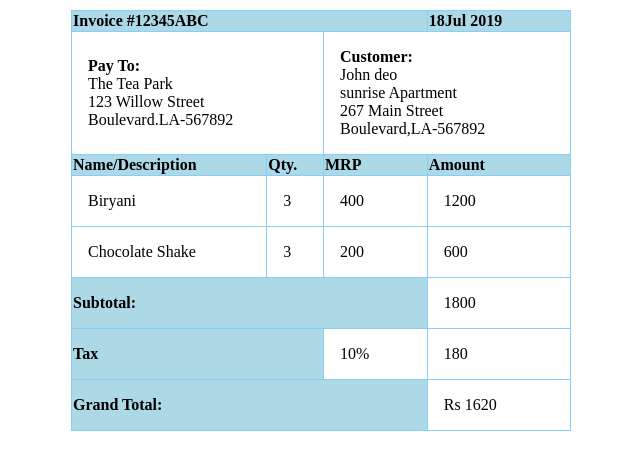
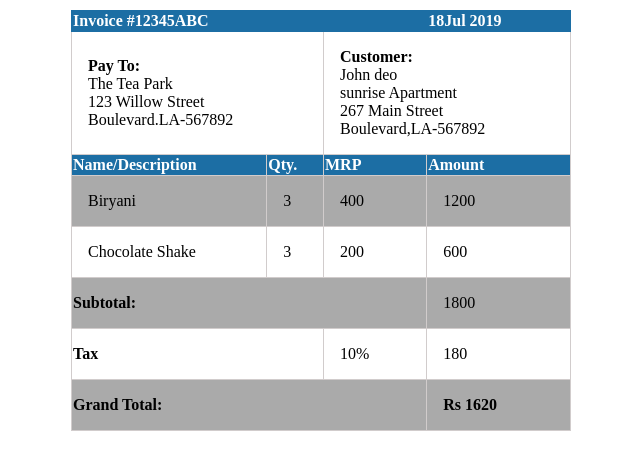
Before and after one commit to ssurbhi09/Table._.project, a plain HTML site: page index.html in a window 1280 px wide. Shown: the whole page, without its empty margins (319-959 px from the left). Drawn offline with Linux system fonts and the light colour scheme.

Commit message:
changed table color and design

```diff
--- a/index.html
+++ b/index.html
@@ -1,5 +1,6 @@
 <!DOCTYPE html>
 <html>
+
 <head>
     <meta charset="utf-8">
     <title>Table project</title>
@@ -7,52 +8,58 @@
         table {
             padding: 8px;
             width: 500px;
-                margin-top:10px ;
+            margin-top: 10px;
             margin-bottom: 10px;
-                border: 2px solid lightskyblue;
+            border: 2px solid #1C6EA4;
             font-size: 16px;
-                 margin-left:auto;
-                margin-right:auto;
+            margin-left: auto;
+            margin-right: auto;
         }
-            table , td , th{
 
-                border: 1px solid
-                lightskyblue;
+        table,
+        td,
+        th {
+
+            border: 1px solid #d1cccc;
             border-collapse: collapse;
             font-size: 16;
             text-align: left;
 
 
         }
-            td{
-                padding:16px;
+
+        td {
+            padding: 16px;
         }
     </style>
 </head>
-    <body>
-        <table>
-            <th colspan="3", style="background-color: lightblue;">Invoice #12345ABC</th>
-            <th style="background-color: lightblue;">18Jul 2019</th>
+
+<body style="background-color:  white;">
+    <table style="background-color: white">
+        <th colspan="3" , style="background-color: #1C6EA4;border-color: #1C6EA4;color: white;">Invoice #12345ABC</th>
+        <th style="background-color:  #1C6EA4;border-color: #1C6EA4;color: white;">18Jul 2019</th>
         <tr>
             <td colspan="2">
                 <strong> Pay To:</strong><br>
                 The Tea Park <br>
                 123 Willow Street <br>
-                     Boulevard.LA-567892</td>
+                Boulevard.LA-567892
+            </td>
             <td colspan="2">
                 <strong> Customer:</strong> <br>
                 John deo <br>
                 sunrise Apartment <br>
                 267 Main Street <br>
-                     Boulevard,LA-567892 </td>
+                Boulevard,LA-567892
+            </td>
         </tr>
-            <tr style="background-color: lightblue;">
+        <tr style="background-color:   #1C6EA4; color: white;">
             <th>Name/Description</th>
             <th>Qty.</th>
             <th>MRP</th>
             <th>Amount</th>
         </tr>
-            <tr>
+        <tr style="background-color: #AAAAAA;">
             <td>Biryani</td>
             <td>3</td>
             <td>400</td>
@@ -65,18 +72,19 @@
             <td>600</td>
         </tr>
         <tr>
-                <th colspan="3", style="background-color: lightblue; text-align: left;">Subtotal:</th>
-                <td>1800</td>
+            <th colspan="3" , style="background-color: #AAAAAA; text-align: left;">Subtotal:</th>
+            <td style="background-color: #AAAAAA;">1800</td>
         </tr>
         <tr>
-                <th colspan="2", style="background-color: lightblue;">Tax</th>
-                <td>10%</td>
+            <th colspan="2" , style="background-color:  white;">Tax</th>
+            <td style="background-color: white;">10%</td>
             <td>180</td>
         </tr>
         <tr>
-                <th colspan="3", style="background-color: lightblue;">Grand Total:</th>
-                <td>Rs 1620</td>
+            <th colspan="3" , style="background-color:  #AAAAAA;">Grand Total:</th>
+            <td style="background-color: #AAAAAA;"><b>Rs 1620</b></td>
         </tr>
     </table>
 </body>
+
 </html>
```
Lines whose indentation alone changed are shown as unchanged.
